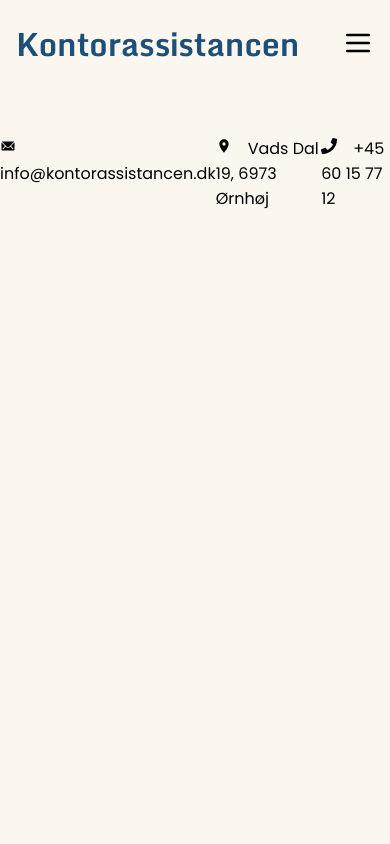
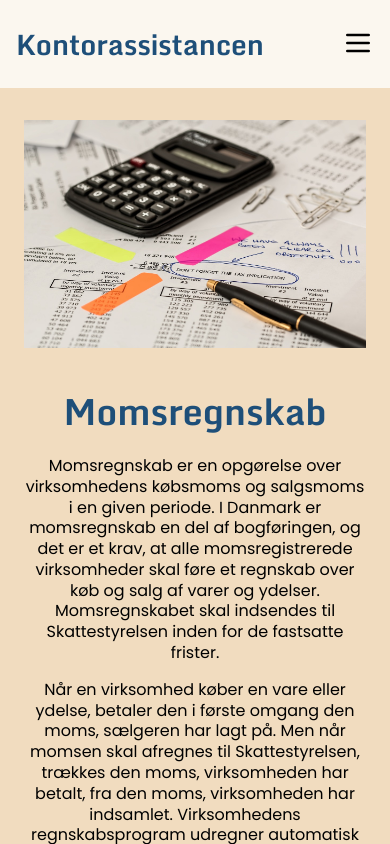
Before and after one commit to TinaWulff/kontorassistancen, a React (Vite) app: page /Momsregnskab in a window 390 px wide. Built offline with nearby package versions, Linux system fonts and the light colour scheme.

Commit message:
undersider lavet

```diff
--- a/index.html
+++ b/index.html
@@ -1,10 +1,10 @@
 <!doctype html>
-<html lang="en">
+<html lang="da">
   <head>
     <meta charset="UTF-8" />
     <!-- <link rel="icon" type="image/svg+xml" href="/vite.svg" /> -->
     <meta name="viewport" content="width=device-width, initial-scale=1.0" />
-    <title>Rooster</title>
+    <title>Kontorassistancen</title>
   </head>
   <body>
     <div id="root"></div>
--- a/src/components/Footer.jsx
+++ b/src/components/Footer.jsx
@@ -16,8 +16,8 @@ export default function Footer() {
         <>
         <ul>
         <li>
-        <a href="mailto:info@kontorassistancen.dk">
-            <IoIosMail className="icon"/>info@kontorassistancen.dk</a>
+
+            <IoIosMail className="icon"/> <a href="mailto:info@kontorassistancen.dk">info@kontorassistancen.dk</a>
         </li>
         <li><MdPlace className="icon"/>Vads Dal 19, 6973 Ørnhøj</li>
         <li><FaPhone className="icon"/>+45 60 15 77 12</li>
--- a/src/components/Header$.jsx
+++ b/src/components/Header$.jsx
@@ -16,11 +16,11 @@ export default function Header() {
     };
     return (
         <>
-            <h2>Kontorassistancen</h2>
+            <NavLink to="/"><h2>Kontorassistancen</h2></NavLink>
 
             <nav>
                 <ul className={`menu ${menuOpen ? 'open' : ''}`}>
-                    <li><NavLink to="/{:id}">Lønkørsel</NavLink></li>
+                    <li><NavLink to="/lonkorsel">Lønkørsel</NavLink></li>
                     <li><NavLink to="/{:id}">Momsregnskab</NavLink></li>
                     <li><NavLink to="/{:id}">Online Bogføring</NavLink></li>
                     <li><NavLink to="/{:id}">Kontakt</NavLink></li>
--- a/src/components/footer.scss
+++ b/src/components/footer.scss
@@ -22,4 +22,35 @@ ul {
 
 
 
+@media screen and (max-width: 799px) {
+
+    ul {
+        flex-direction: column;
+        align-items: center;
+        justify-content: center;
+        gap: 2.5em;
+        margin: 4em 0;;
+    }
+
+    li{
+
+        display: flex;
+        flex-direction: column;
+
+    }
+
+    small {
+        display: block;
+        margin-top: 1em;
+    }
+
+    .icon {
+        margin-right: 0;
+        margin-bottom: 0.5em;
+        align-self: center;
+        scale: 1.5;
+    }
+
 }
+
+}
--- a/src/components/header.scss
+++ b/src/components/header.scss
@@ -201,5 +201,18 @@ header {
             width: 100%;
             padding: 4em 1em;
         }
+
+        h2 {
+            font-size: 28px;
+        }
     }
 }
+
+
+@media screen and (max-width: 350px) {
+header {
+    h2 {
+        font-size: 24px;
+    }
+}
+}
--- a/src/components/imageSection.scss
+++ b/src/components/imageSection.scss
@@ -21,6 +21,7 @@
         p {
             max-width: 80%;
         }
+
     }
 
     @media (max-width: 1150px) {
@@ -82,7 +83,7 @@
     img {
         grid-column: 1;// 2/3;
         grid-row: 1;
-
+        aspect-ratio: unset;
 
         @media (max-width: 799px) {
             grid-column: 1;
--- a/src/pages/Lonkorsel.jsx
+++ b/src/pages/Lonkorsel.jsx
@@ -1,6 +1,7 @@
 import React from 'react';
 import ImageSection from '../components/ImageSection.jsx';
 import './lonkorsel.scss';
+import '../Styles/style.scss';
 
 import LønImg from '../assets/img/lonkorsel.jpg';
 
@@ -17,14 +18,14 @@ export default function Lonkorsel() {
                     "I Danmark er der krav om, at alle virksomheder skal udarbejde en beskrivelse af deres bogføringsprocedure og i fremtiden skal der bogføres digitalt. Lønkørsel er en del af denne procedure og skal bogføres korrekt for at overholde lovgivningen og undgå bøder og sanktioner fra myndighederne.",
                     "Lønkørsel kan være en tidskrævende proces, men det er vigtigt at sikre, at alle ansatte får den korrekte løn til tiden. Derfor er det vigtigt at have styr på alle de faktorer, der påvirker lønnen, og at have en klar proces for at udføre lønkørslen.",
                     "En vigtig faktor i lønkørslen er skat. Det er vigtigt at beregne den korrekte skat for hver ansat og sørge for, at skatten bliver trukket korrekt fra lønnen. Derudover er det også vigtigt at tage hensyn til pension, feriepenge og andre ydelser, der kan påvirke lønnen.",
-                    "Kontorassistancen tilbyder professionel lønkørsel, der sikrer, at dine medarbejdere får deres løn til tiden og korrekt.",
+                    "Kontorassistancen tilbyder professionel lønkørsel, der sikrer,at dine medarbejdere får deres løn til tiden og korrekt.",
                     "Vi håndterer alle aspekter af lønadministration, herunder beregning af skat, pension og andre fradrag.",
-                    "Vi sikrer, at du overholder alle gældende love og regler for lønbehandling."
-                ]}
-            linkTo="/lonkorsel"
-            buttonText={"Gå tilbage"}
-            className='image__left page'
+                    "Vi sikrer, at du overholder alle gældende love og lønbehandling."
+                    ]}
+                    linkTo="/lonkorsel "
+                    onText={"Gå tilbage"}
+                    className='image__left page'
             />
-            </>
+        </>
     );
 }
--- a/src/pages/Momsregnskab.jsx
+++ b/src/pages/Momsregnskab.jsx
@@ -1,9 +1,29 @@
 
+import React from 'react';
+import ImageSection from '../components/ImageSection.jsx';
+import './lonkorsel.scss';
+import '../Styles/style.scss';
+
+import MomsImg from '../assets/img/moms.jpg';
 
 export default function Momsregnskab() {
 
     return (
         <>
+            <ImageSection
+                image={MomsImg}
+                h2="Momsregnskab"
+                textArray={[
+                    "Momsregnskab er en opgørelse over virksomhedens købsmoms og salgsmoms i en given periode. I Danmark er momsregnskab en del af bogføringen, og det er et krav, at alle momsregistrerede virksomheder skal føre et regnskab over køb og salg af varer og ydelser. Momsregnskabet skal indsendes til Skattestyrelsen inden for de fastsatte frister.",
+                    "Når en virksomhed køber en vare eller ydelse, betaler den i første omgang den moms, sælgeren har lagt på. Men når momsen skal afregnes til Skattestyrelsen, trækkes den moms, virksomheden har betalt, fra den moms, virksomheden har indsamlet. Virksomhedens regnskabsprogram udregner automatisk dette når kontoplanen er korrekt opsat, hvilket vi også kan være behjælpelige med.",
+                    "Momsregnskab er vigtigt for at overholde lovgivningen og undgå bøder og sanktioner fra myndighederne. Hvis du ikke har styr på dit momsregnskab, kan det også føre til fejl i regnskabet og dermed give et forkert billede af virksomhedens økonomi. Derudover kan det også føre til tab af kunder og investorer, hvis de ikke har tillid til virksomhedens økonomi.",
+                    "Kontorassistancen hjælper dig med at undgå fejl og sikre, at din bogføring er korrekt og opdateret."
+                ]}
+                    linkTo="/momsregnskab "
+                    buttonText={"Gå tilbage"}
+                    className='image__let page'
+            ></ImageSection>
         </>
-    )
+
+    );
 }
--- a/src/pages/OnlineBogforing.jsx
+++ b/src/pages/OnlineBogforing.jsx
@@ -1,8 +1,30 @@
+
+
+import React from 'react';
+import ImageSection from '../components/ImageSection.jsx';
+import './lonkorsel.scss';
+import '../Styles/style.scss';
+
+import OnlineImg from '../assets/img/onlinebogforing.png';
 
 export default function OnlineBogforing() {
 
     return (
         <>
+            <ImageSection
+                image={OnlineImg}
+                h2="Online Bogføring"
+                textArray={[
+                    "Momsregnskab er en opgørelse over virksomhedens købsmoms og salgsmoms i en given periode. I Danmark er momsregnskab en del af bogføringen, og det er et krav, at alle momsregistrerede virksomheder skal føre et regnskab over køb og salg af varer og ydelser. Momsregnskabet skal indsendes til Skattestyrelsen inden for de fastsatte frister.",
+                    "Når en virksomhed køber en vare eller ydelse, betaler den i første omgang den moms, sælgeren har lagt på. Men når momsen skal afregnes til Skattestyrelsen, trækkes den moms, virksomheden har betalt, fra den moms, virksomheden har indsamlet. Virksomhedens regnskabsprogram udregner automatisk dette når kontoplanen er korrekt opsat, hvilket vi også kan være behjælpelige med.",
+                    "Momsregnskab er vigtigt for at overholde lovgivningen og undgå bøder og sanktioner fra myndighederne. Hvis du ikke har styr på dit momsregnskab, kan det også føre til fejl i regnskabet og dermed give et forkert billede af virksomhedens økonomi. Derudover kan det også føre til tab af kunder og investorer, hvis de ikke har tillid til virksomhedens økonomi.",
+                    "Kontorassistancen hjælper dig med at undgå fejl og sikre, at din bogføring er korrekt og opdateret."
+                ]}
+                    linkTo="/onlinebogforing"
+                    buttonText={"Gå tilbage"}
+                    className='image__let page'
+            ></ImageSection>
         </>
-    )
+
+    );
 }
--- a/src/pages/lonkorsel.scss
+++ b/src/pages/lonkorsel.scss
@@ -1,14 +1,81 @@
 @use "../Styles/_variables.scss" as *;
-body {
-    height: 100vh;
-}
+
 
 main {
 background-color: $color;
 
-img {
-    rotate: 90deg;
+
+
+.page {
+    padding: 9rem clamp(4rem, 10vw, 9rem);
+    margin: unset;
+    gap: 4em;
+    grid-template-columns: repeat(2, 1fr);
+
+    @media (max-width: 800px) {
+        padding: 6rem clamp(4rem, 8vw, 4rem);
+    }
+
+    @media (max-width: 600px) {
+        padding: 3rem clamp(3rem, 5vw, 4rem);
+    }
+
+    @media (max-width: 450px) {
+        padding: 2rem 1.5rem;
+
+        p {
+        text-align: center;
+        }
+
+        h2 {
+            text-align: center;
+        }
+    }
+
+    @media screen and (max-width: 800px) {
+        grid-template-columns: 1fr;
+      gap: 0;;
+
+        img {
+            grid-column: 1;
+            grid-row: 1;
+            justify-self: center;
+        }
+
+        p {
+            grid-column: 1;
+            grid-row: 2;
+        }
+
+        h2 {
+            margin-top: 1em;
+        }
+    }
+
+    img {
+        margin: unset;
+        width: 100%;
+        max-width: 100%;
+        //margin: 2em;
+        object-fit: cover;
+        max-height: 100%;
+
+        aspect-ratio: 1/1;
+        object-fit: cover;
+
+        @media (max-width: 800px) {
+            width: 100%;
+            max-width: 100%;
+            aspect-ratio: unset;
+            height: 100%;
+        }
+    }
+
+    p {
+        width: 100% !important;
+        max-width: 100% !important;
+    }
+
 }
 
-
 }
```
